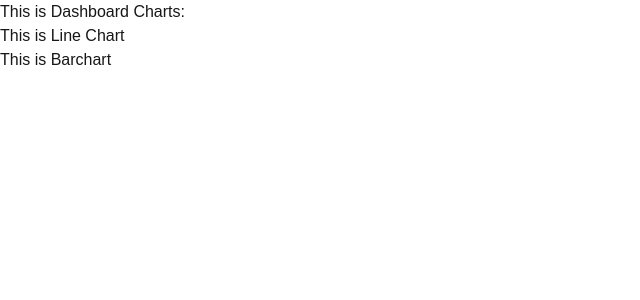
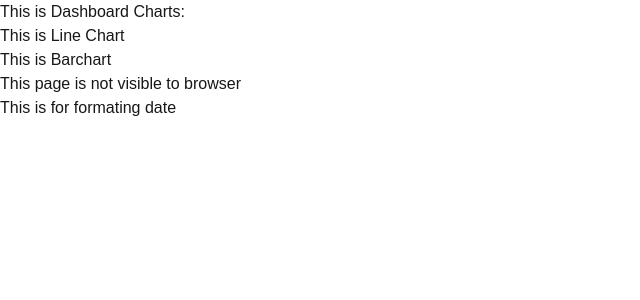
Before and after one commit to Shanto93/next-learning, a Next.js app: page /dashboard in a window 1280 px wide. Shown: the top 300 px of the page, without its empty margins (0-640 px from the left). Built offline with nearby package versions, Linux system fonts and the light colour scheme.

Commit message:
Private route in next.js

```diff
--- /dev/null
+++ b/src/app/_lib/format-date.tsx
@@ -0,0 +1,11 @@
+import React from "react";
+
+const FormatDate = () => {
+  return (
+    <div>
+      <h2>This is for formating date</h2>
+    </div>
+  );
+};
+
+export default FormatDate;
--- /dev/null
+++ b/src/app/_lib/page.tsx
@@ -0,0 +1,13 @@
+import React from "react";
+import FormatDate from "./format-date";
+
+const PrivateRoute = () => {
+  return (
+    <div>
+      <h2>This page is not visible to browser</h2>
+      <FormatDate></FormatDate>
+    </div>
+  );
+};
+
+export default PrivateRoute;
--- a/src/app/dashboard/page.tsx
+++ b/src/app/dashboard/page.tsx
@@ -1,6 +1,7 @@
 import React from "react";
 import LineChart from "./LineChart";
 import BarChart from "./BarChart";
+import PrivateRoute from "../_lib/page";
 
 const Charts = () => {
   return (
@@ -8,6 +9,7 @@ const Charts = () => {
       <h2>This is Dashboard Charts: </h2>
       <LineChart></LineChart>
       <BarChart></BarChart>
+      <PrivateRoute></PrivateRoute>
     </div>
   );
 };
```
